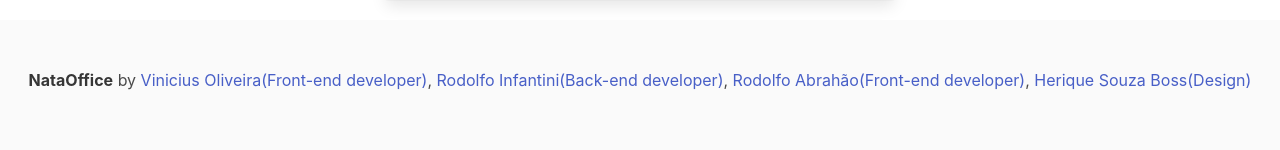
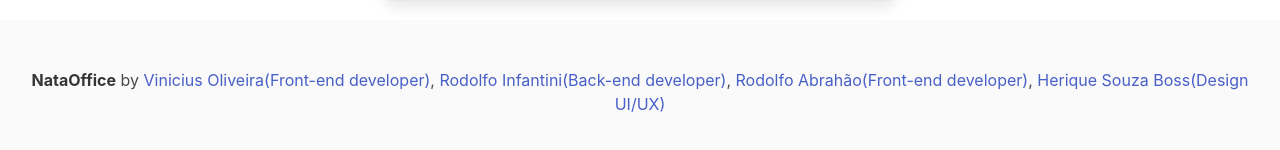
Before and after one commit to technata/expo-bentinho, a plain HTML site: page index.html in a window 1280 px wide. Shown: the part 1331-1481 px from the top of the page. Drawn offline with nearby package versions, Linux system fonts and the light colour scheme.

Commit message:
html text

```diff
--- a/index.html
+++ b/index.html
@@ -73,7 +73,7 @@
                         >Rodolfo Abrahão(Front-end developer)</a
                     >,
                     <a href="https://github.com/leeggy"
-                        >Herique Souza Boss(Design)</a
+                        >Herique Souza Boss(Design UI/UX)</a
                     >
                 </p>
             </div>
```
